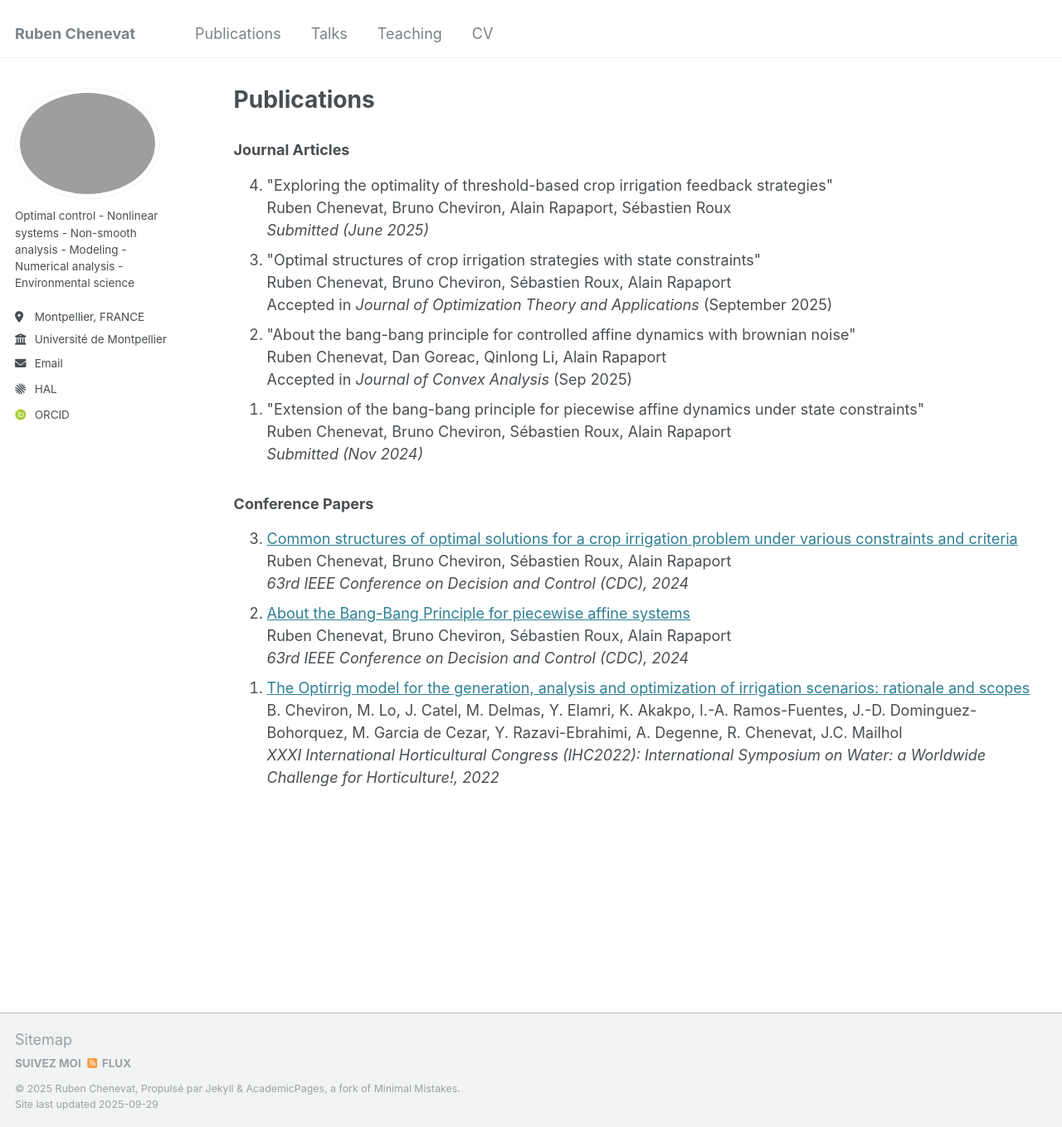
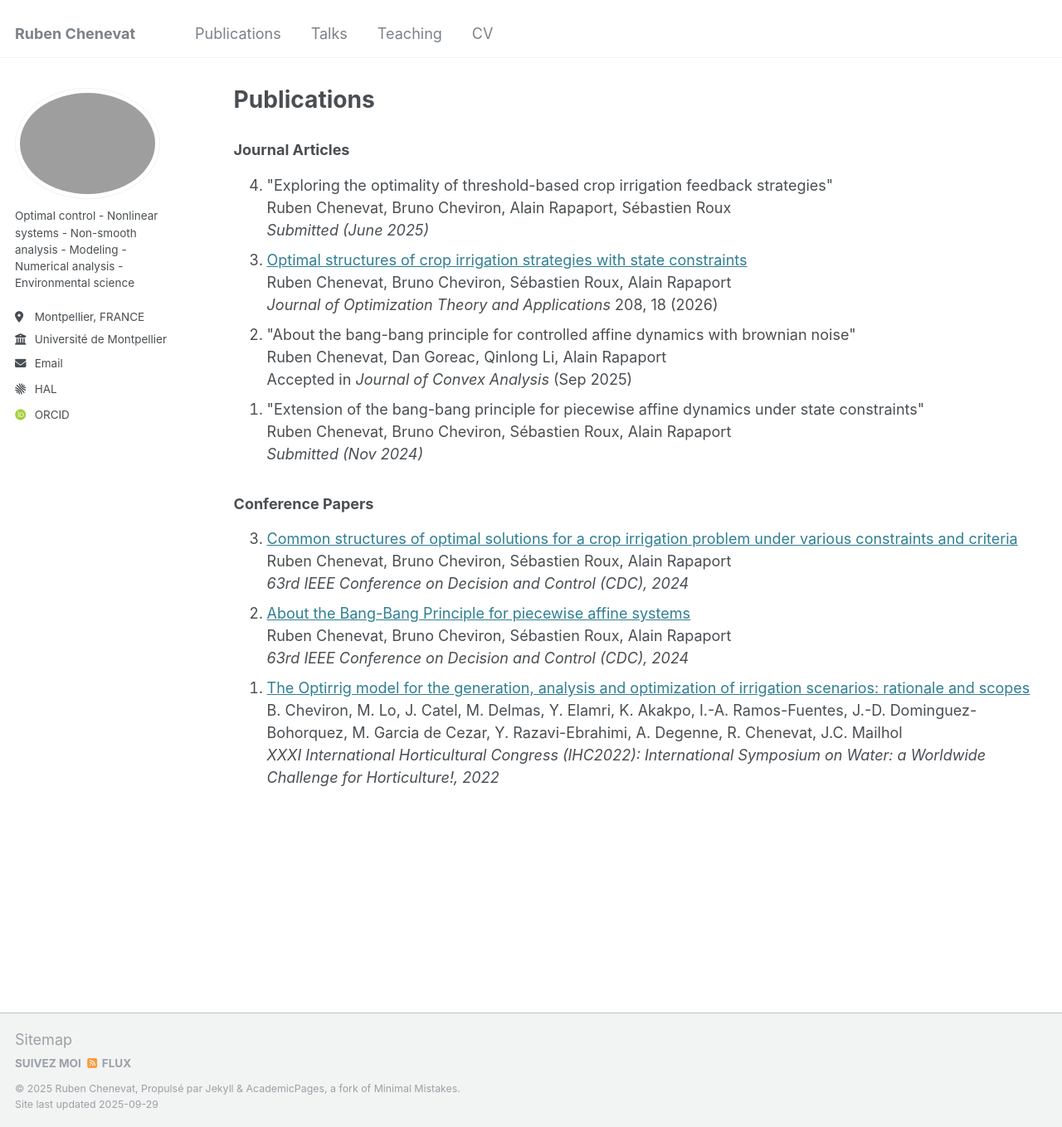
Before and after one commit to rubenchenevat/rubenchenevat.github.io, a Jekyll site: the page built from _pages/publications.html, in a window 1280 px wide and 1359 px high. Shown: the whole window at 83% size. Built offline with Jekyll 4.4.1, drawn with Linux system fonts in a browser that asks for light colours; some web fonts are replaced.

Commit message:
Update publications.html

```diff
--- a/_pages/publications.html
+++ b/_pages/publications.html
@@ -44,9 +44,9 @@ author_profile: true
         <em>Submitted (June 2025)</em>
     </li>
     <li>
-        "Optimal structures of crop irrigation strategies with state constraints"<br>
+        <a href="https://link.springer.com/article/10.1007/s10957-025-02854-7" target="_blank">Optimal structures of crop irrigation strategies with state constraints</a><br>
         Ruben Chenevat, Bruno Cheviron, Sébastien Roux, Alain Rapaport<br>
-        Accepted in <em>Journal of Optimization Theory and Applications</em> (September 2025)
+        <em>Journal of Optimization Theory and Applications</em> 208, 18 (2026)
     </li>
     <li>
         "About the bang-bang principle for controlled affine dynamics with brownian noise"<br>
```
